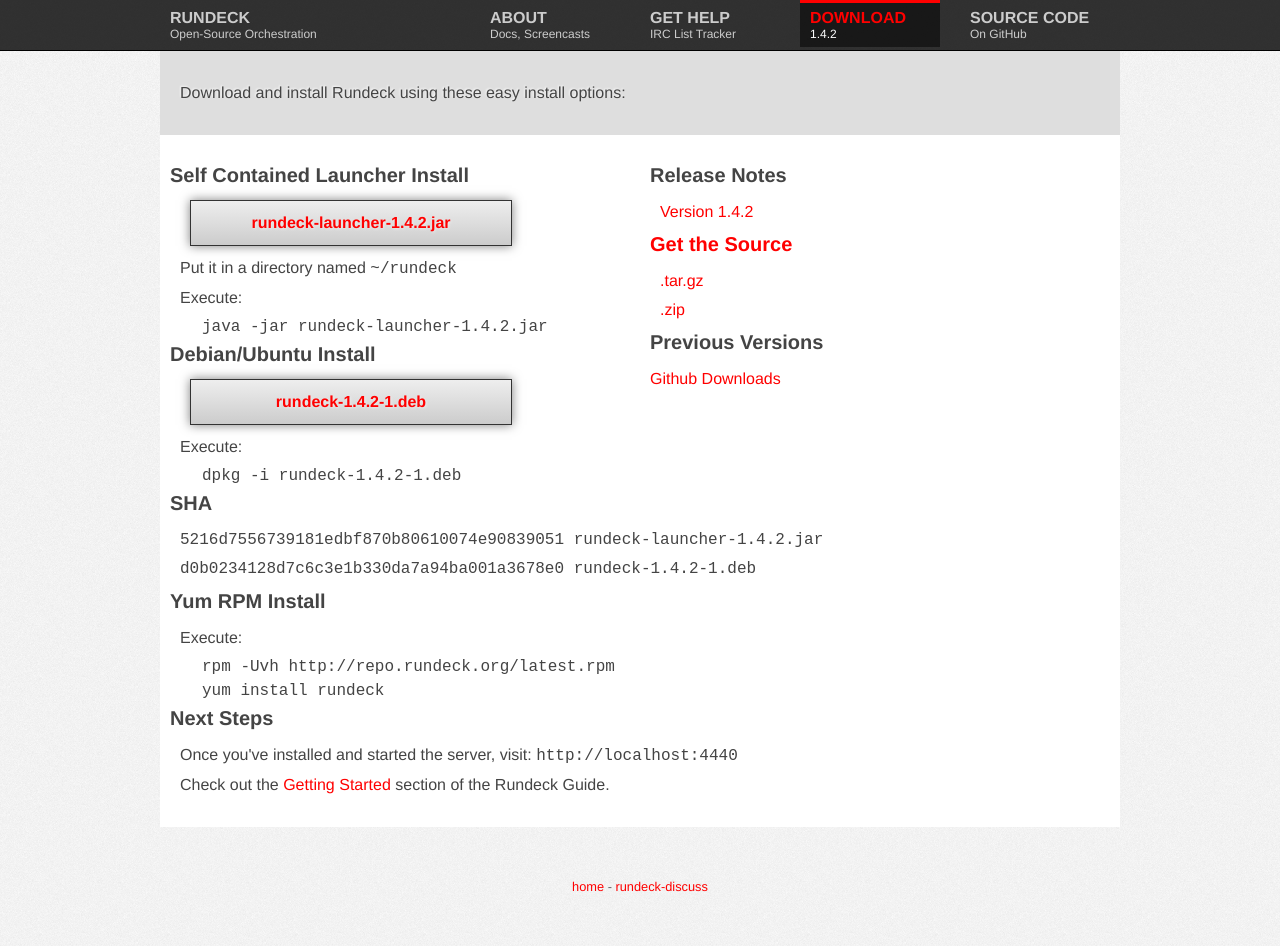
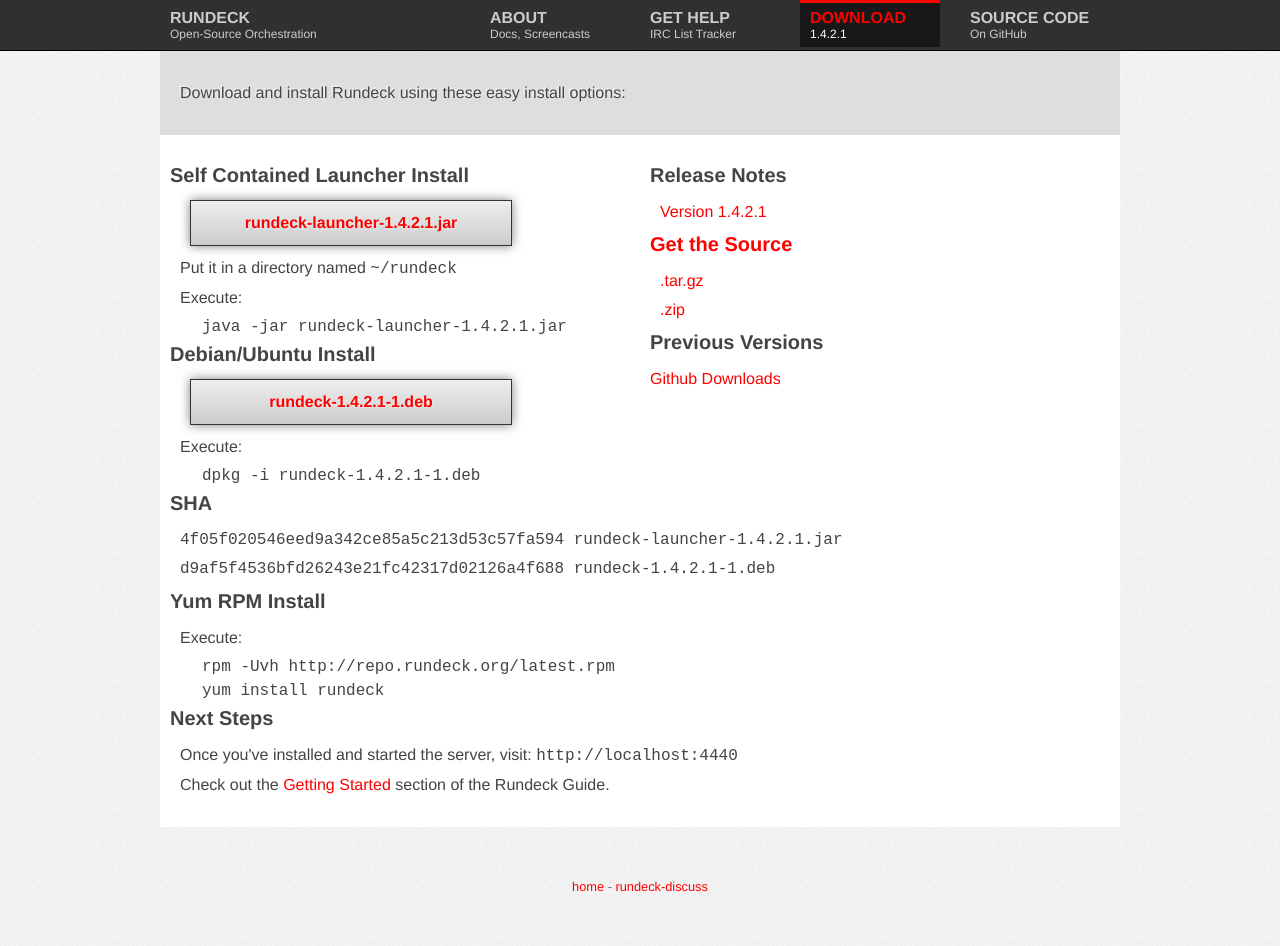
Before and after one commit to rundeck/rundeck-ghpages, a Jekyll site: the page built from downloads.html, in a window 1280 px wide. Built offline with Jekyll 4.4.1, drawn with Linux system fonts in a browser that asks for light colours; nearby versions of some CDN libraries.

Commit message:
Update download links to 1.4.2.1

```diff
--- a/_config.yml
+++ b/_config.yml
@@ -1,12 +1,12 @@
-rd_version: "1.4.2"
-rd_jar_name: "rundeck-launcher-1.4.2.jar"
-rd_jar_sha: "5216d7556739181edbf870b80610074e90839051"
-rd_jar_url: "https://github.com/downloads/dtolabs/rundeck/rundeck-launcher-1.4.2.jar"
-rd_jar_size: "46521327"
-rd_deb_name: "rundeck-1.4.2-1.deb"
-rd_deb_url: "https://github.com/downloads/dtolabs/rundeck/rundeck-1.4.2-1.deb"
-rd_deb_sha: "d0b0234128d7c6c3e1b330da7a94ba001a3678e0"
-rd_deb_size: "48265700"
-rd_zipball: "https://github.com/dtolabs/rundeck/zipball/v1.4.2"
-rd_tarball: "https://github.com/dtolabs/rundeck/tarball/v1.4.2"
-rd_releasenotes: "https://github.com/dtolabs/rundeck/blob/v1.4.2/RELEASE.md"
+rd_version: "1.4.2.1"
+rd_jar_name: "rundeck-launcher-1.4.2.1.jar"
+rd_jar_sha: "4f05f020546eed9a342ce85a5c213d53c57fa594"
+rd_jar_url: "https://github.com/downloads/dtolabs/rundeck/rundeck-launcher-1.4.2.1.jar"
+rd_jar_size: "46521667"
+rd_deb_name: "rundeck-1.4.2.1-1.deb"
+rd_deb_url: "https://github.com/downloads/dtolabs/rundeck/rundeck-1.4.2.1-1.deb"
+rd_deb_sha: "d9af5f4536bfd26243e21fc42317d02126a4f688"
+rd_deb_size: "48252998"
+rd_zipball: "https://github.com/dtolabs/rundeck/zipball/v1.4.2.1"
+rd_tarball: "https://github.com/dtolabs/rundeck/tarball/v1.4.2.1"
+rd_releasenotes: "https://github.com/dtolabs/rundeck/blob/v1.4.2.1/RELEASE.md"
```
